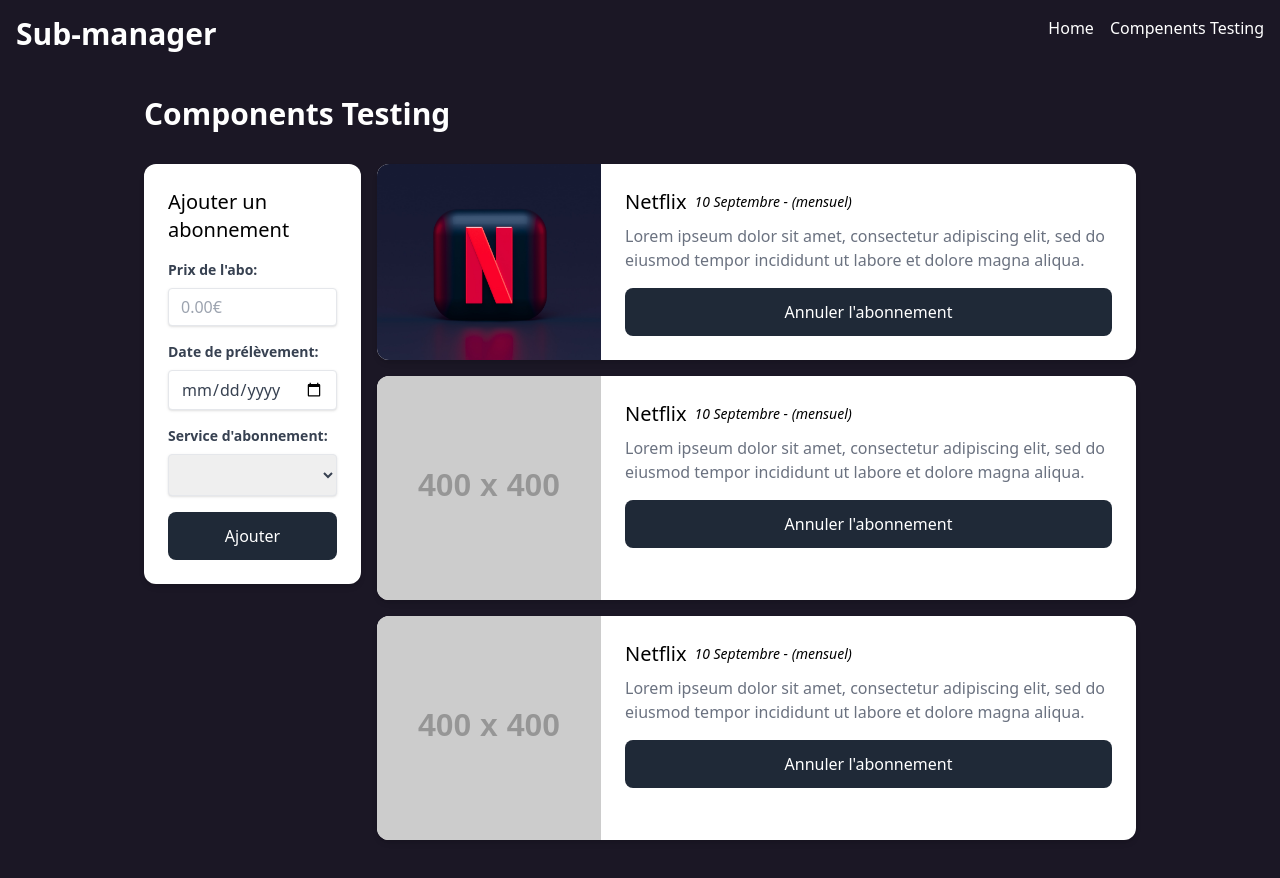
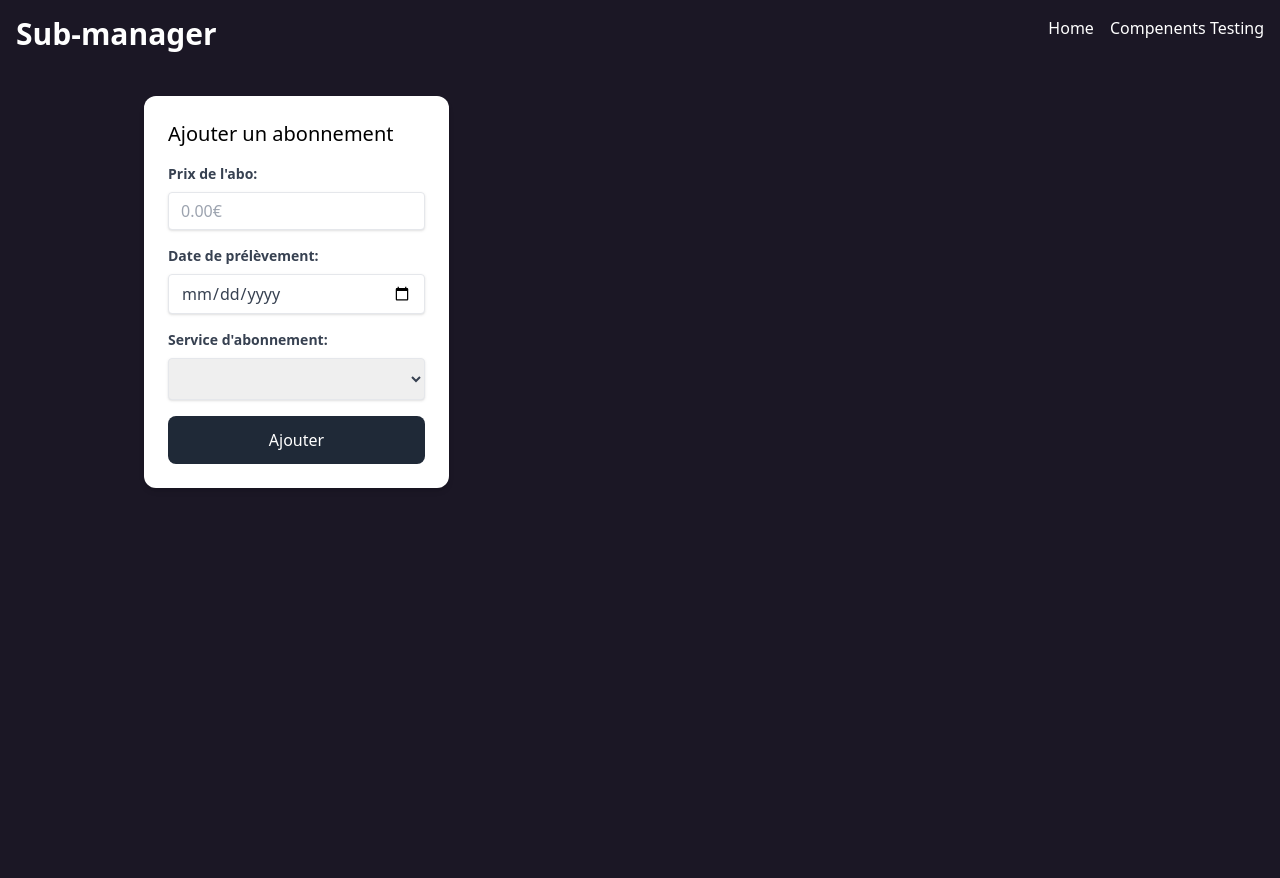
Before and after one commit to clm-msch/subs-manager, a SvelteKit app: page /about in a window 1280 px wide. After the commit the page ends 800 px from the top, so only its background shows below. Built offline with nearby package versions, Linux system fonts and the light colour scheme.

Commit message:
🚧 Add Subscription Manager to manage card & form

```diff
--- a/src/components/AboutCard.svelte
+++ /dev/null
@@ -1,25 +0,0 @@
-<script lang="ts">
-export let title = "";
-export let date = "";
-export let description = "";
-export let url = "";
-export let img = "";
-</script>
-
-<div class="mx-auto bg-white rounded-xl shadow-md sm:flex flex-row">
-    <img class="object-cover sm:w-56 sm:rounded-l-xl" src="{img}" alt="{title}">
-
-    <div class="p-6">
-        <div class="flex items-center">
-            <h1 class="text-xl font-medium text-black mr-2">{title}</h1>
-            <p class="text-sm italic">{date}</p>
-        </div>
-
-        <div class="mt-2 text-gray-500">{description}</div>
-        <div class="mt-4">
-            <div class="bg-gray-800 px-4 py-3 w-full justify-center flex rounded-lg text-white text-center">
-                <a href="{url}">Annuler l'abonnement</a>
-            </div>
-        </div>
-    </div>
-</div>
--- /dev/null
+++ b/src/components/SubcriptionManager.svelte
@@ -0,0 +1,20 @@
+<script lang="ts">
+    import SubscriptionCard from './SubscriptionCard.svelte';
+    import SubscriptionForm from './SubscriptionForm.svelte';
+
+    let subscriptions: any = [];
+
+    function handleNewSubscription(subscription: any) {
+        subscriptions = [subscription, ...subscriptions];
+    }
+</script>
+<div class="md:flex gap-4 grid">
+<div>
+<SubscriptionForm on:newSubscription={handleNewSubscription} />
+</div>
+<div class="grid grid-cols-2 gap-4">
+    {#each subscriptions as subscription}
+        <SubscriptionCard {subscription} />
+    {/each}
+</div>
+</div>
--- /dev/null
+++ b/src/components/SubscriptionCard.svelte
@@ -0,0 +1,26 @@
+<script lang="ts">
+    export let subscription = {
+        title: "",
+        date: "",
+        description: "",
+        url: "",
+        img: ""
+    };
+</script>
+
+<div class="mx-auto bg-white rounded-xl shadow-md sm:flex flex-row">
+    <img class="object-cover sm:w-56 sm:rounded-l-xl" src="{subscription.img}" alt="{subscription.title}">
+    <div class="p-6">
+        <div class="flex items-center">
+            <h1 class="text-xl font-medium text-black mr-2">{subscription.title}</h1>
+            <p class="text-sm italic">{subscription.date}</p>
+        </div>
+
+        <div class="mt-2 text-gray-500">{subscription.description}</div>
+        <div class="mt-4">
+            <div class="bg-gray-800 px-4 py-3 w-full justify-center flex rounded-lg text-white text-center">
+                <a href="{subscription.url}">Annuler l'abonnement</a>
+            </div>
+        </div>
+    </div>
+</div>
--- a/src/components/SubscriptionForm.svelte
+++ b/src/components/SubscriptionForm.svelte
@@ -1,4 +1,7 @@
 <script lang="ts">
+import { createEventDispatcher } from 'svelte';
+const dispatch = createEventDispatcher();
+
 let price = "";
 let withdrawalDate = "";
 let service = "";
@@ -9,12 +12,7 @@
         alert("Veuillez remplir le champ du service personnalisé.");
         return;
     }
-    console.log({
-        price,
-        withdrawalDate,
-        service,
-        customService
-    });
+    dispatch('newSubscription', { price, withdrawalDate, service: service === 'Autre' ? customService : service });
 }
 </script>
 
--- a/src/routes/about/+page.svelte
+++ b/src/routes/about/+page.svelte
@@ -1,7 +1,6 @@
-<script>
-import ArticleCard from '../../components/AboutCard.svelte';
-import SubscriptionForm from '../../components/SubscriptionForm.svelte';
-import netflix from '$lib/images/netflix_default.jpg';
+<script lang="ts">
+import SubscriptionCard from '../../components/SubscriptionCard.svelte';
+import SubcriptionManager from '../../components/SubcriptionManager.svelte';
 let default_img = 'https://placehold.co/400';
 </script>
 <svelte:head>
@@ -10,33 +9,9 @@
 </svelte:head>
 
 <div>
-  <h1 class="text-3xl font-bold text-white mb-8">Components Testing</h1>
-  <div class="md:flex gap-4 grid">
-    <div>
-    <SubscriptionForm />
-  </div>
-      <div class="flex flex-col gap-4">
-        <ArticleCard
-          title="Netflix"
-          date="10 Septembre - (mensuel)"
-          description="Lorem ipseum dolor sit amet, consectetur adipiscing elit, sed do eiusmod tempor incididunt ut labore et dolore magna aliqua."
-          url="https://www.google.com"
-          img="{netflix}"
-          />
-          <ArticleCard
-          title="Netflix"
-          date="10 Septembre - (mensuel)"
-          description="Lorem ipseum dolor sit amet, consectetur adipiscing elit, sed do eiusmod tempor incididunt ut labore et dolore magna aliqua."
-          url="https://www.google.com"
-          img="{default_img}"
-          />
-          <ArticleCard
-          title="Netflix"
-          date="10 Septembre - (mensuel)"
-          description="Lorem ipseum dolor sit amet, consectetur adipiscing elit, sed do eiusmod tempor incididunt ut labore et dolore magna aliqua."
-          url="https://www.google.com"
-          img="{default_img}"
-          />
-    </div>
-  </div>
+  <!-- <h1 class="text-3xl font-bold text-white mb-8">Components Testing</h1> -->
+      <SubcriptionManager />
+
+      <!-- <SubscriptionCard subscription={{ title: 'Netflix', date: '2023-11-15', description: 'Abonnement mensuel', url: '#', img: 'src/lib/images/netflix_default.jpg' }} /> -->
+
 </div>
```
